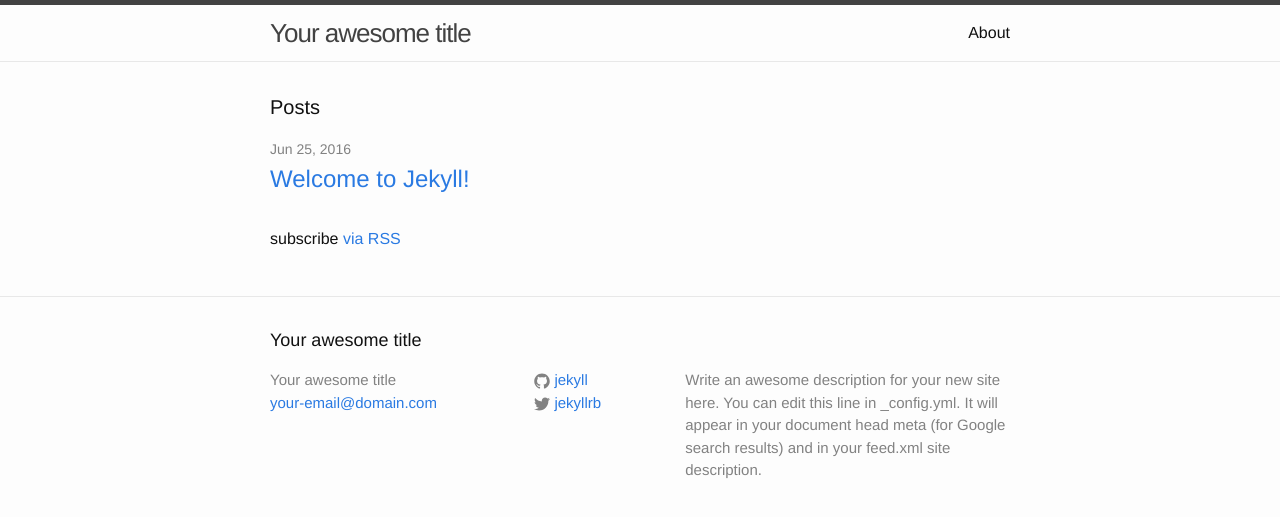
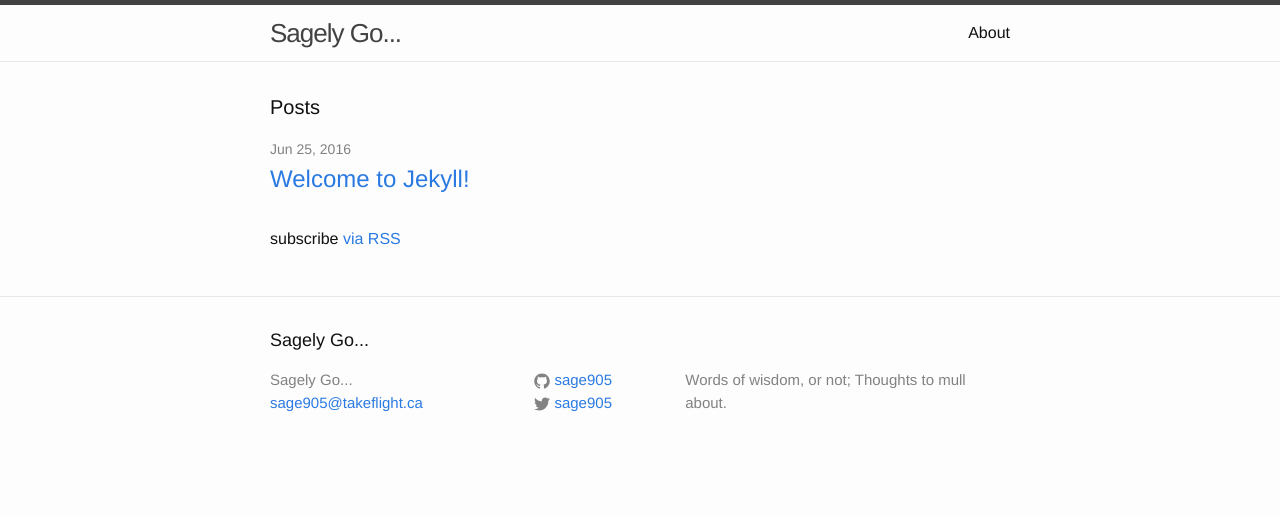
Before and after one commit to ptoal/sagely-ca.github.io, a Jekyll site: the page built from index.html, in a window 1280 px wide. Shown: the top 517 px of the page. Built offline with Jekyll 4.4.1, drawn with Linux system fonts in a browser that asks for light colours.

Commit message:
Update site information

```diff
--- a/_config.yml
+++ b/_config.yml
@@ -6,16 +6,14 @@
 # 'jekyll serve'. If you change this file, please restart the server process.
 
 # Site settings
-title: Your awesome title
-email: your-email@domain.com
+title: Sagely Go...
+email: sage905@takeflight.ca
 description: > # this means to ignore newlines until "baseurl:"
-  Write an awesome description for your new site here. You can edit this
-  line in _config.yml. It will appear in your document head meta (for
-  Google search results) and in your feed.xml site description.
+  Words of wisdom, or not; Thoughts to mull about.
 baseurl: "" # the subpath of your site, e.g. /blog
-url: "http://yourdomain.com" # the base hostname & protocol for your site
-twitter_username: jekyllrb
-github_username:  jekyll
+url: "http://sagely.ca" # the base hostname & protocol for your site
+twitter_username: sage905
+github_username:  sage905
 
 # Build settings
 markdown: kramdown
```
